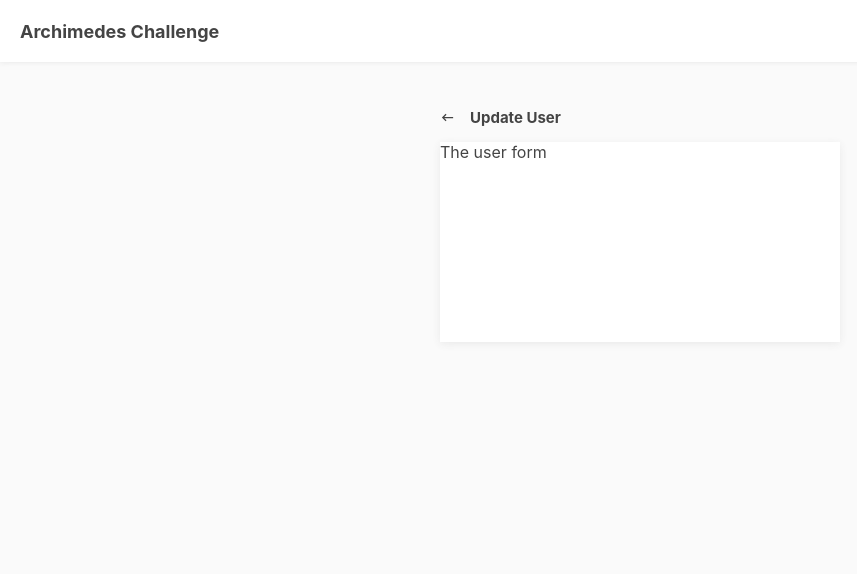
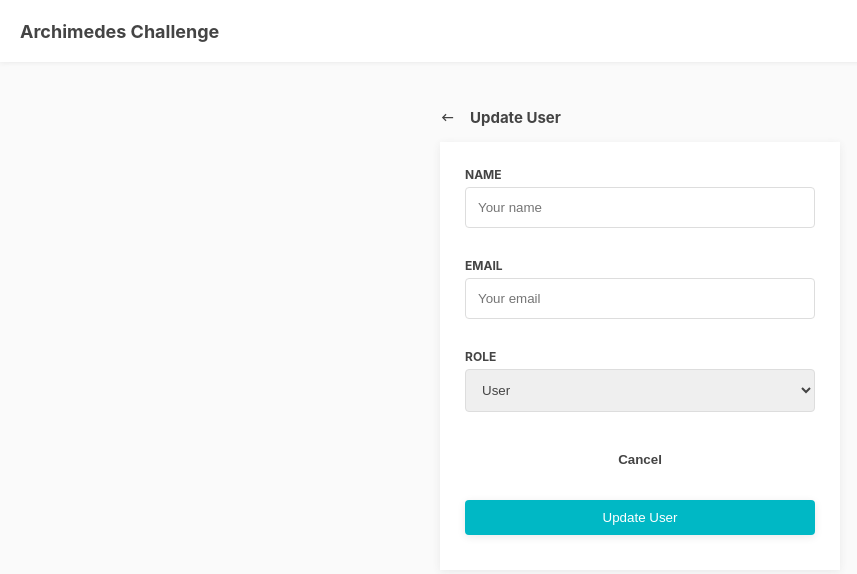
Before and after one commit to mppdg/archimedes-frontend-react-challenge, a React (Create React App) app: page /users/update in a window 1280 px wide. Shown: the top 574 px of the page, without its empty margins (0-857 px from the left). Built offline with nearby package versions, Linux system fonts and the light colour scheme.

Commit message:
Apply UserForm in  UpdateUser component

```diff
--- a/src/components/views/UpdateUser.jsx
+++ b/src/components/views/UpdateUser.jsx
@@ -1,5 +1,6 @@
+import { MdKeyboardBackspace } from "react-icons/md";
 import ContentCard from "../common/ContentCard";
-import { MdKeyboardBackspace } from "react-icons/md";
+import UserForm from "../common/UserForm";
 
 /**
  * UpdateUser
@@ -8,7 +9,7 @@
 const UpdateUser = () => {
 
     const title = <span><MdKeyboardBackspace /> <strong>Update User</strong></span>
-    const content = "The user form"
+    const content = <UserForm actionText="Update User" />
 
       return (
         <ContentCard content={content} title={title} />
```
